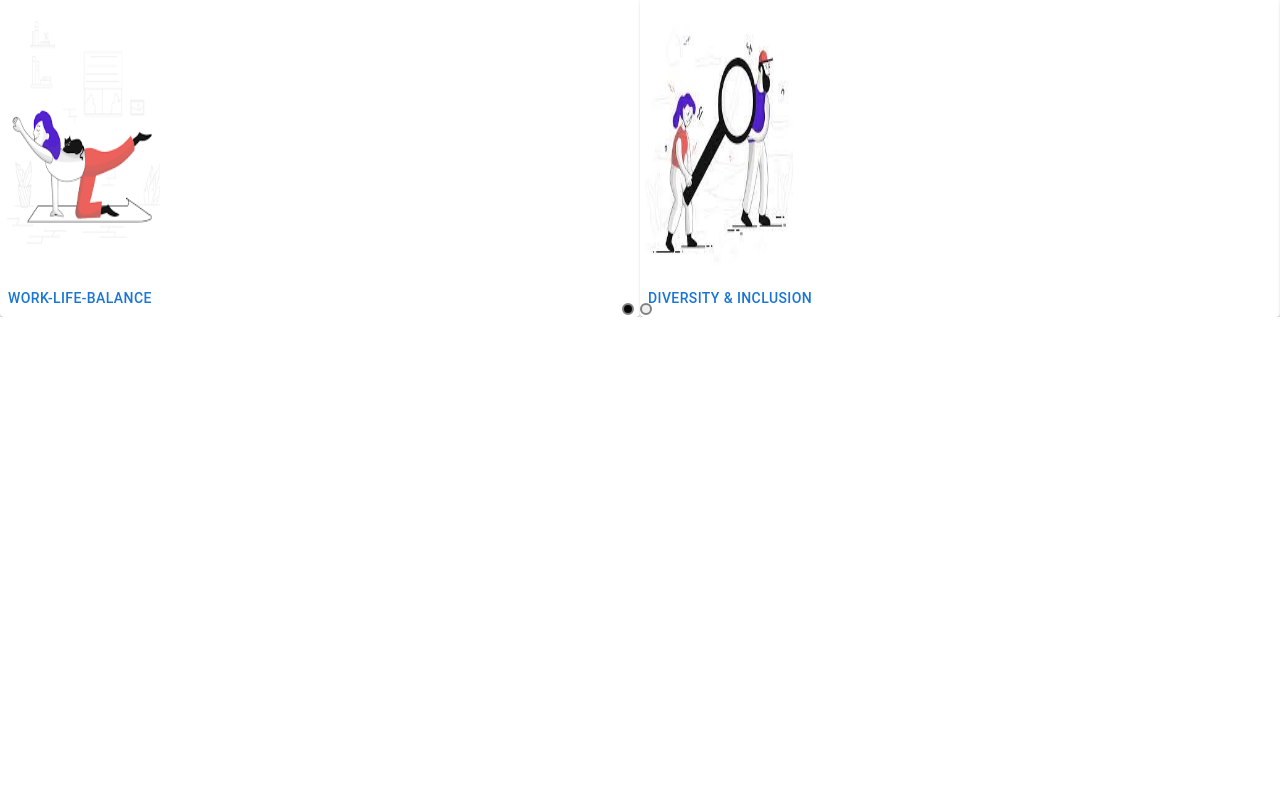
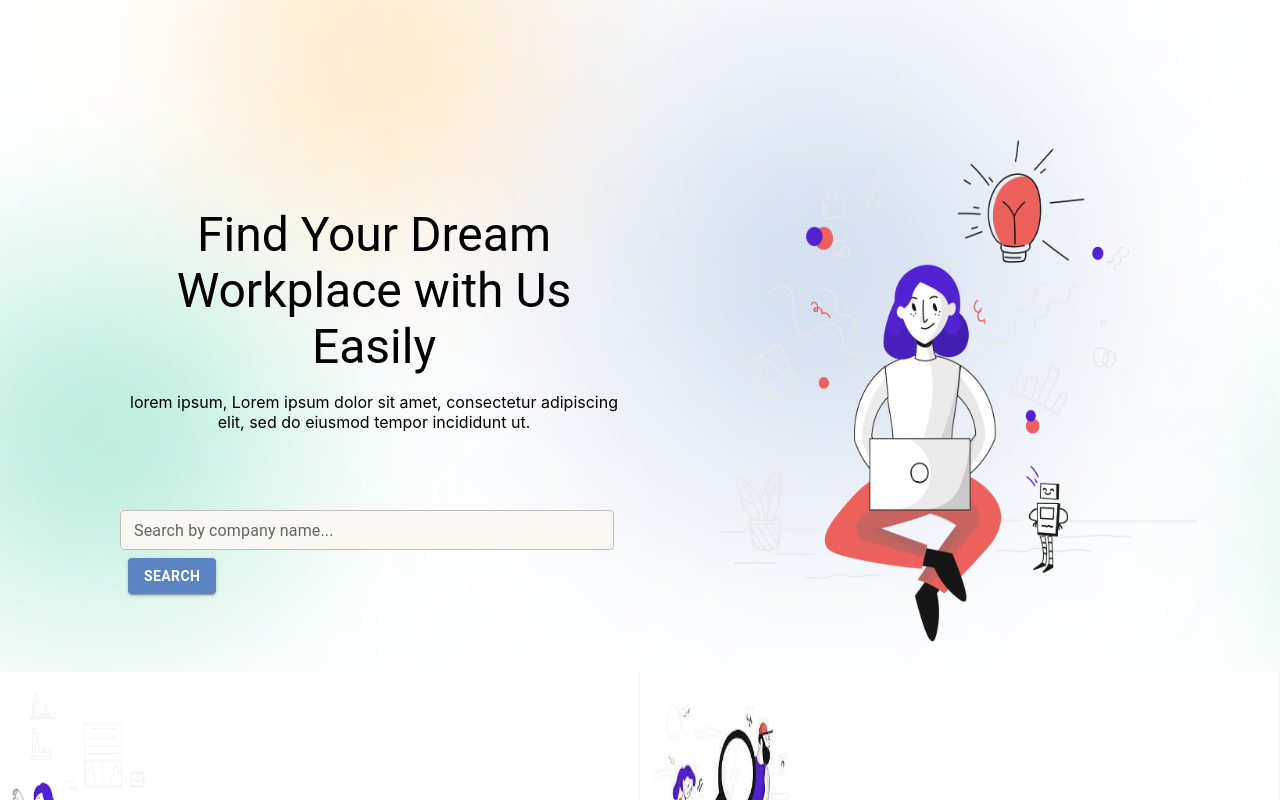
Before and after one commit to Job-Advisor-project/FrontEnd, a React (Create React App) app in the folder react/: page / in a window 1280 px wide. Shown: the top 800 px of the page. Built offline with nearby package versions, Linux system fonts and the light colour scheme.

Commit message:
added banner & searchBar

```diff
--- /dev/null
+++ b/react/src/components/Banner.jsx
@@ -0,0 +1,77 @@
+import { Box, Typography } from "@mui/material";
+import { useState } from "react";
+import { SearchBar } from "../components/SearchBar";
+// import { filterData, SearchBar } from "../components/SearchBar";
+
+export default function Banner() {
+  const [searchQuery, setSearchQuery] = useState("");
+  // const dataFiltered = filterData(searchQuery, data);
+  return (
+    <Box
+      sx={{
+        display: "flex",
+        justifyContent: "right",
+        alignItems: "end",
+        margin: "0px",
+        backgroundImage: "url(http://localhost:3000/background.png)",
+        backgroundRepeat: "no-repeat",
+        backgroundPosition: "center",
+        backgroundSize: "cover",
+        height: "672px",
+        width: "100%",
+      }}
+    >
+      <div
+        style={{
+          display: "flex",
+          flexDirection: "column",
+          marginBottom: "64px",
+          marginLeft: "120px",
+        }}
+      >
+        <Typography
+          variant="h3"
+          style={{ textAlign: "center", fontWeight: "700px" }}
+          gutterBottom
+        >
+          Find Your Dream Workplace with Us Easily
+        </Typography>
+        <Typography
+          variant="paragraph"
+          style={{ textAlign: "center", marginBottom: "78px" }}
+          gutterBottom
+        >
+          lorem ipsum, Lorem ipsum dolor sit amet, consectetur adipiscing elit,
+          sed do eiusmod tempor incididunt ut.
+        </Typography>
+        <SearchBar searchQuery={searchQuery} setSearchQuery={setSearchQuery} />
+        <div style={{ padding: 3 }}>
+          {searchQuery}
+          {/* {dataFiltered.map((d) => (
+            <div
+              className="text"
+              style={{
+                padding: 5,
+                justifyContent: "normal",
+                fontSize: 20,
+                color: "blue",
+                margin: 1,
+                width: "250px",
+                BorderColor: "green",
+                borderWidth: "10px",
+              }}
+              key={d.id}
+            >
+              {d}
+            </div>
+          ))} */}
+        </div>
+      </div>
+      <img
+        src="../../assets/figma download/pixeltrue-idea-1.png"
+        alt="women"
+        style={{ width: "652px", height: "550px" }}
+      />
+    </Box>
+  );
+}
--- /dev/null
+++ b/react/src/components/SearchBar.jsx
@@ -0,0 +1,41 @@
+import { Button } from "@mui/material";
+import IconButton from "@mui/material/IconButton";
+import TextField from "@mui/material/TextField";
+
+export const SearchBar = ({ setSearchQuery }) => (
+  <form>
+    <TextField
+      sx={{
+        textAlign: "center",
+        verticalAlign: "middle",
+        fontSize: "2",
+        width: "494px",
+        backgroundColor: "#F9F8F3",
+      }}
+      id="search-bar"
+      className="text"
+      onInput={(e) => {
+        setSearchQuery(e.target.value);
+      }}
+      label="Search by company name..."
+      variant="outlined"
+      placeholder="Search..."
+      size="small"
+    />
+    <IconButton type="submit" aria-label="search">
+      <Button
+        style={{ backgroundColor: "#5A85C2", fontWeight: "600" }}
+        variant="contained"
+      >
+        Search
+      </Button>
+    </IconButton>
+  </form>
+);
+// export const filterData = (query, data) => {
+//   if (!query) {
+//     return data;
+//   } else {
+//     return data.filter((d) => d.toLowerCase().includes(query));
+//   }
+// };
--- a/react/src/pages/Home.jsx
+++ b/react/src/pages/Home.jsx
@@ -1,13 +1,11 @@
+import Banner from "../components/Banner";
 import CarouselSlide from "../components/CarouselCards";
+
 export default function Homepage({ onSelect }) {
   return (
     <>
+      <Banner></Banner>
       <CarouselSlide onSelect={onSelect}></CarouselSlide>
     </>
   );
 }
-
-// import CarouselSlide from "../components/CarouselCards";
-// export default function Homepage() {
-//   return <CarouselSlide></CarouselSlide>;
-// }
```
Also changed, not shown: react/public/background.png (added).
